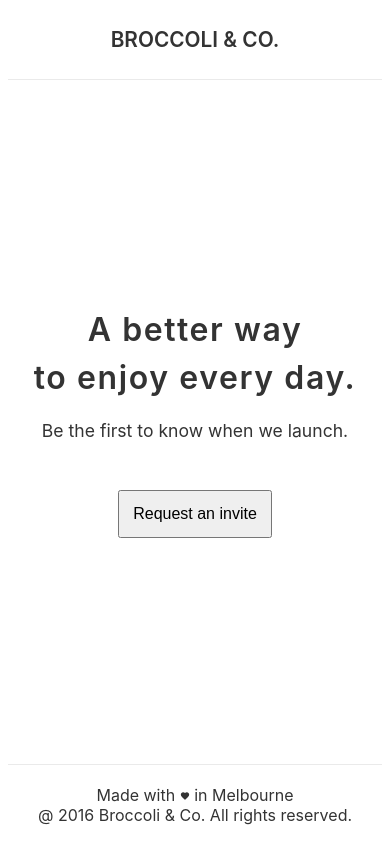
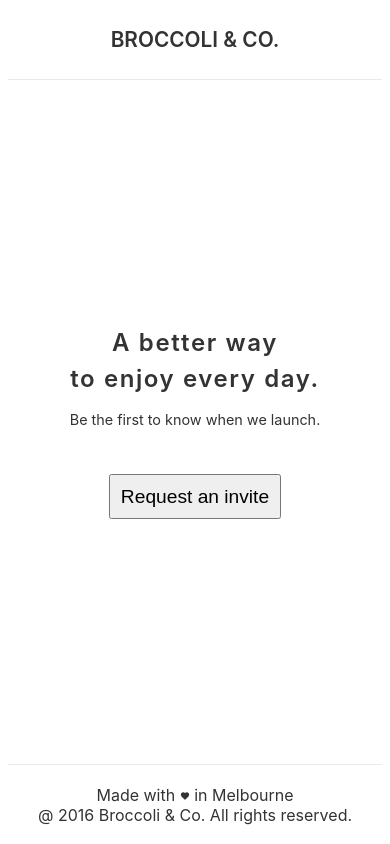
Before and after one commit to ibama2/Broccoli, a Next.js app: page / in a window 390 px wide. Built offline with nearby package versions, Linux system fonts and the light colour scheme.

Commit message:
调整小屏幕字体大小

```diff
--- a/pages/index.module.css
+++ b/pages/index.module.css
@@ -17,7 +17,7 @@
 
 
 .description {
-  font-size: 1.1rem;
+  font-size: 0.9rem;
 }
 
 .flexColumn {
@@ -26,7 +26,7 @@
 }
 
 .flexColumn > * + * {
-  padding: 1rem;
+  padding: 0.8rem;
   text-align: center;
 }
 
@@ -35,8 +35,8 @@
 }
 
 .button {
-  font-size: 1rem;
-  padding: 0.8rem;
+  font-size: 1.2rem;
+  padding: 0.6rem;
   margin-top: 2rem;
   cursor: pointer;
 }
@@ -61,6 +61,10 @@
 }
 
 @media (max-width: 600px) {
+  .title {
+    font-size: 1.5rem;
+  }
+
   .flexColumn > * + * {
     padding: 0.5rem;
   }
```
